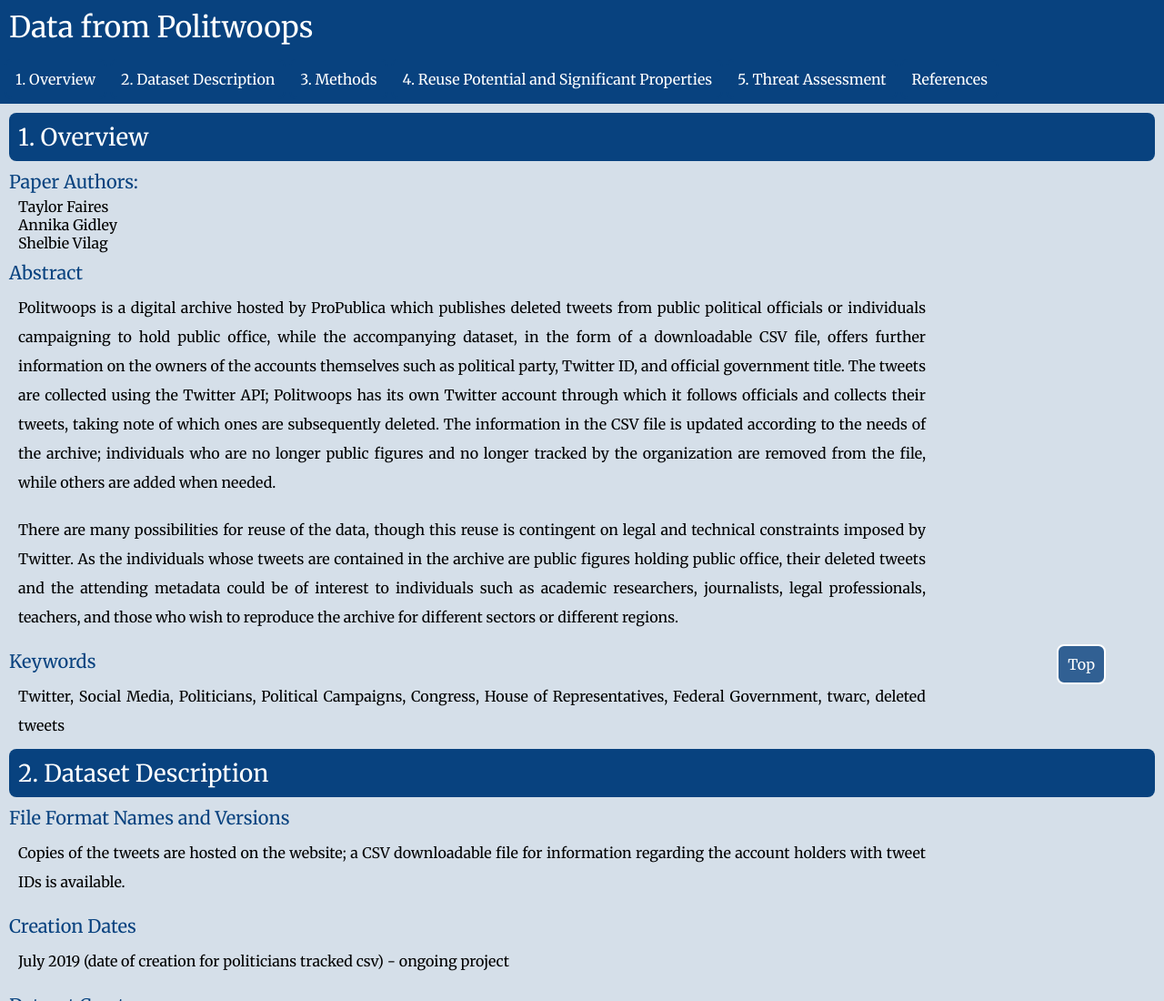
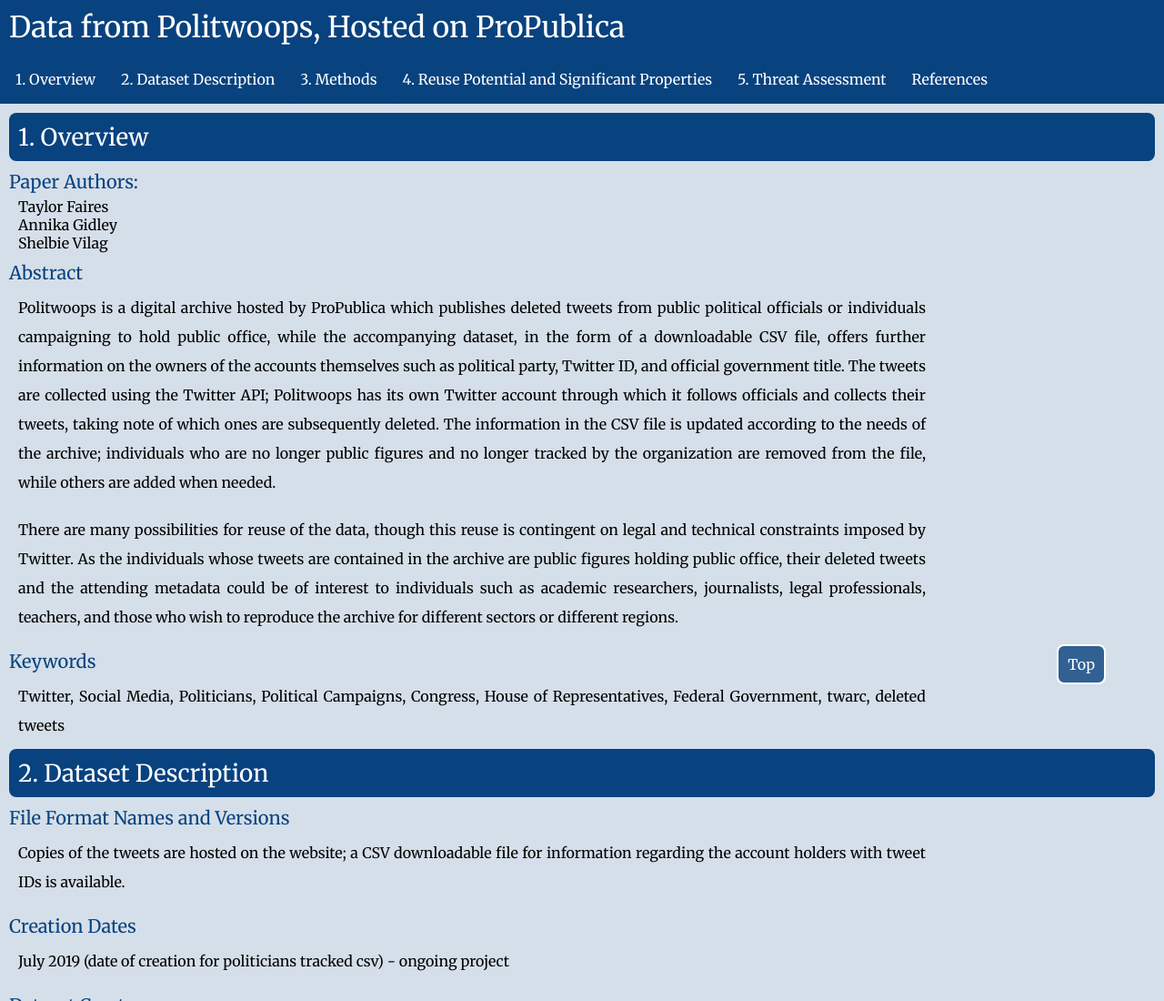
Before and after one commit to svilag/SI667, a plain HTML site: page index.html in a window 1280 px wide. Shown: the top 1100 px of the page at 91% size. Drawn offline with Linux system fonts and the light colour scheme.

Commit message:
Update index.html

```diff
--- a/index.html
+++ b/index.html
@@ -11,7 +11,7 @@
 
 <body>
     <header>
-        <h1 id="top">Data from Politwoops</h1>
+        <h1 id="top">Data from Politwoops, Hosted on ProPublica</h1>
         <nav>
             <ul>
                 <li><a href="#overview">1. Overview</a></li>
```
